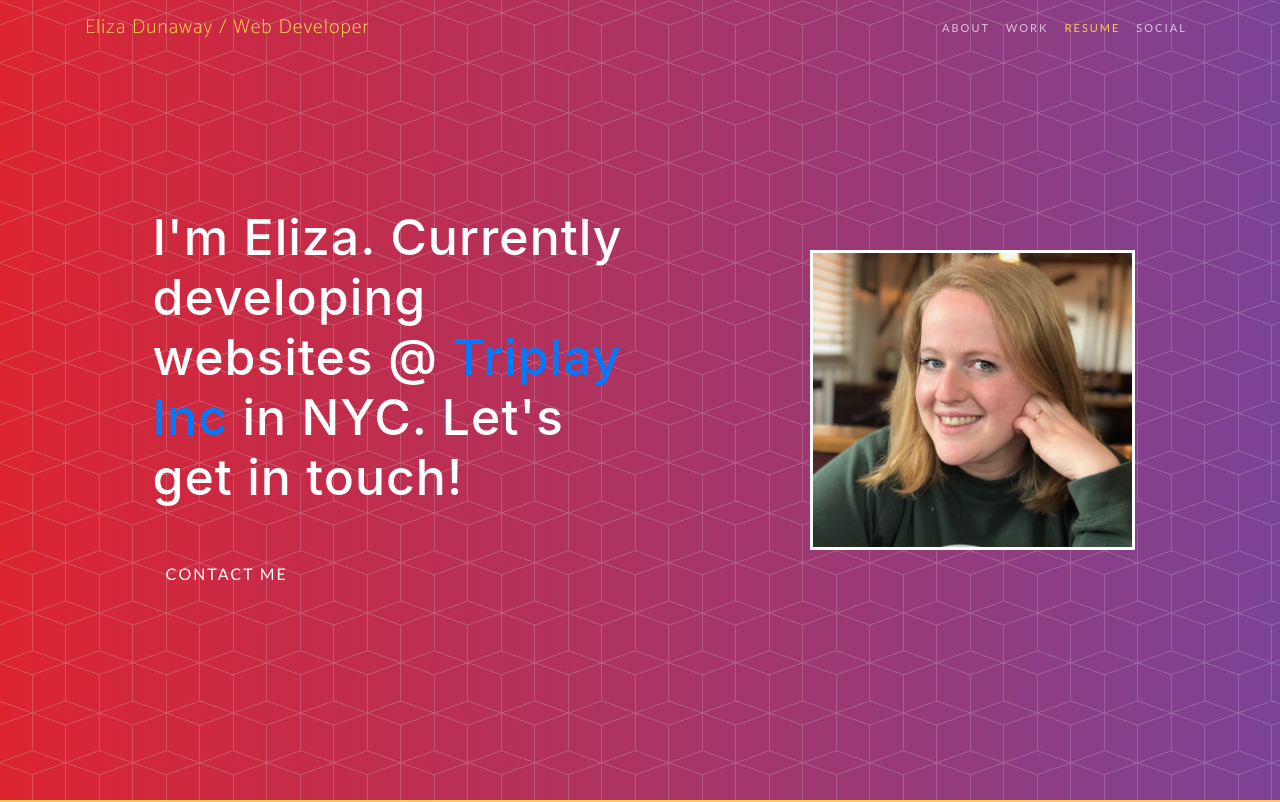
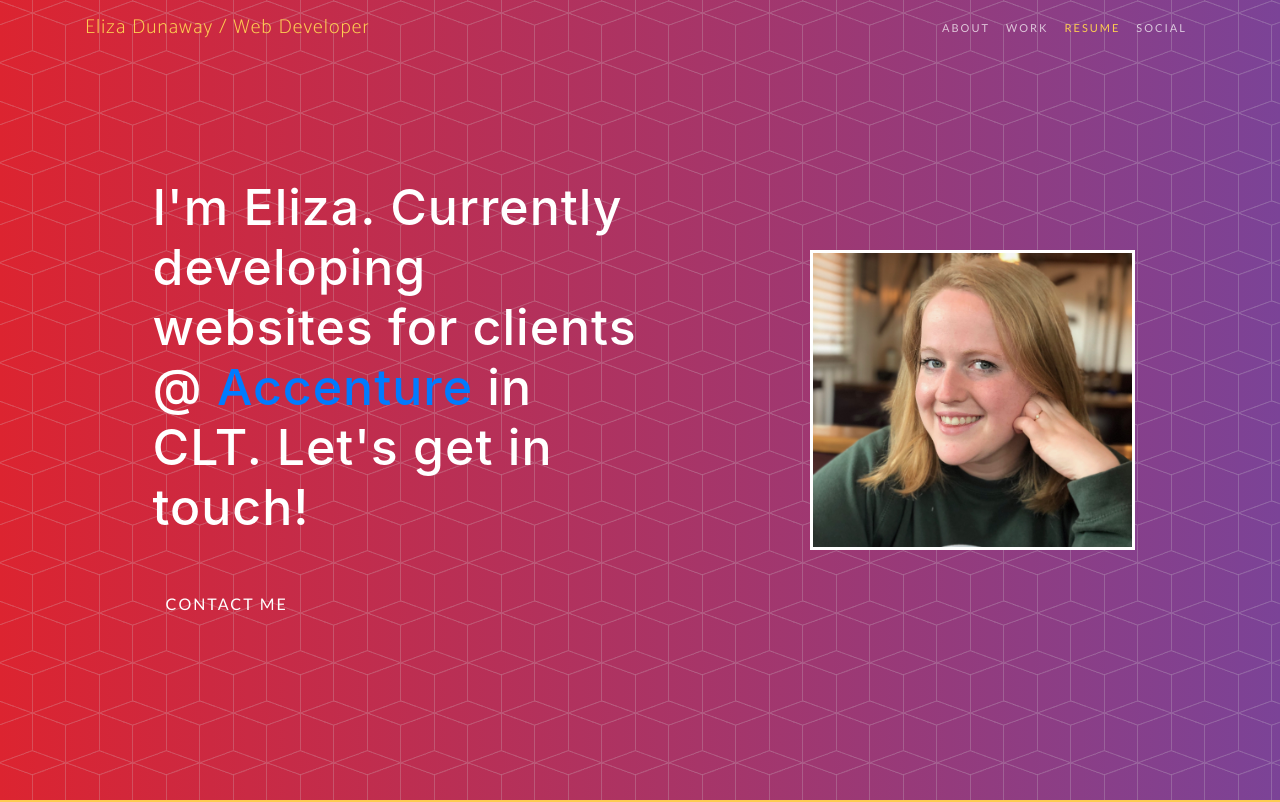
Before and after one commit to elizaway/elizaway.github.io, a website with bundled scripts: page index.html in a window 1280 px wide. Shown: the top 802 px of the page. Built offline with nearby package versions, Linux system fonts and the light colour scheme; a web font is replaced by a local one.

Commit message:
edits copy

```diff
--- a/index.html
+++ b/index.html
@@ -63,7 +63,7 @@
       <div class="row h-100">
         <div class="col-lg-7 my-auto">
           <div class="header-content mx-auto">
-            <h1 class="mb-5">I'm Eliza. Currently developing websites @ <a target="_blank" href="http://www.triplay.com/">Triplay Inc</a> in NYC. Let's get in touch!</h1>
+            <h1 class="mb-5">I'm Eliza. Currently developing websites for clients @ <a target="_blank" href="http://www.accenture.com/">Accenture</a> in CLT. Let's get in touch!</h1>
             <a href="mailto:elizadunaway@gmail.com" class="btn btn-outline btn-xl">Contact me</a>
           </div>
         </div>
```
